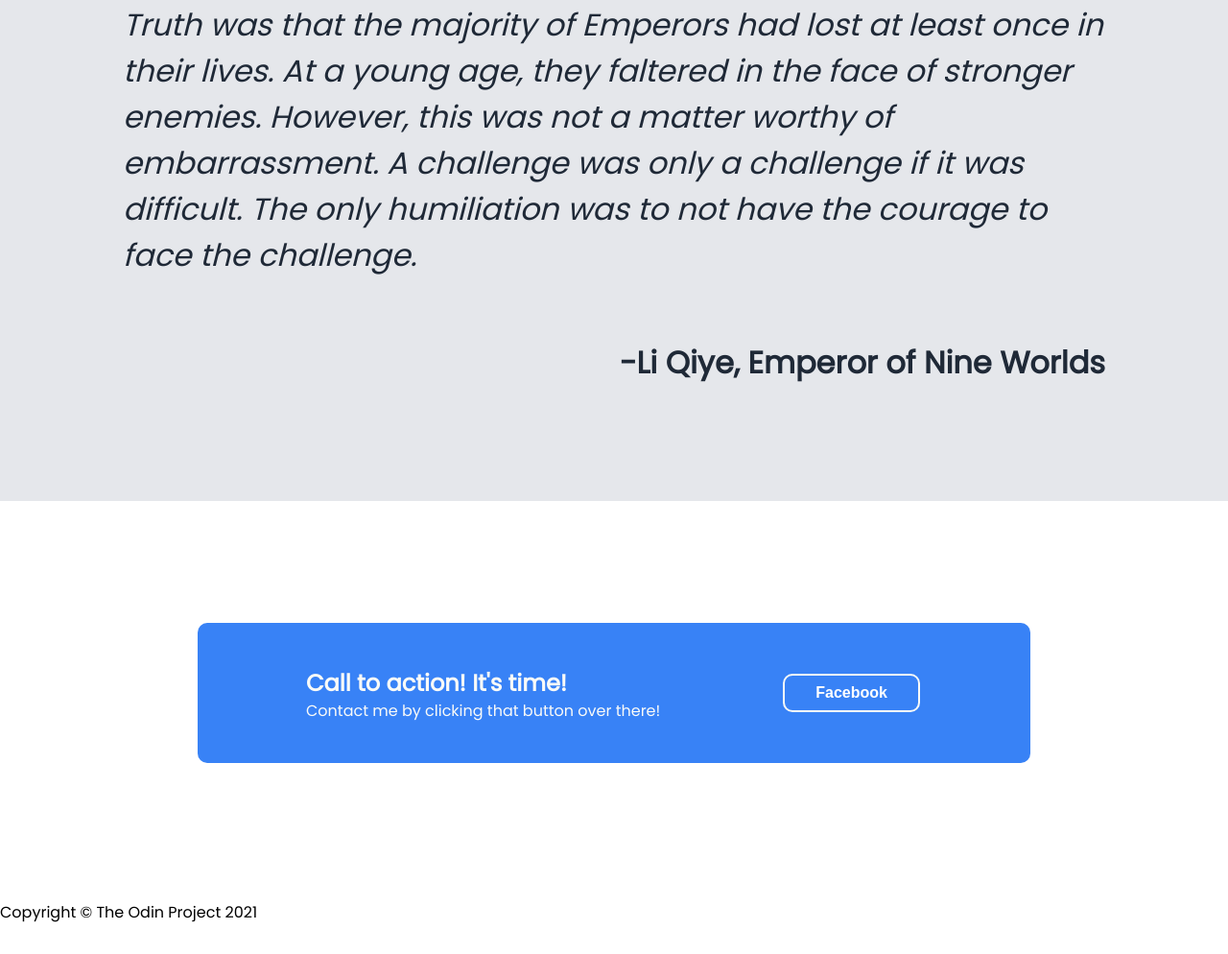
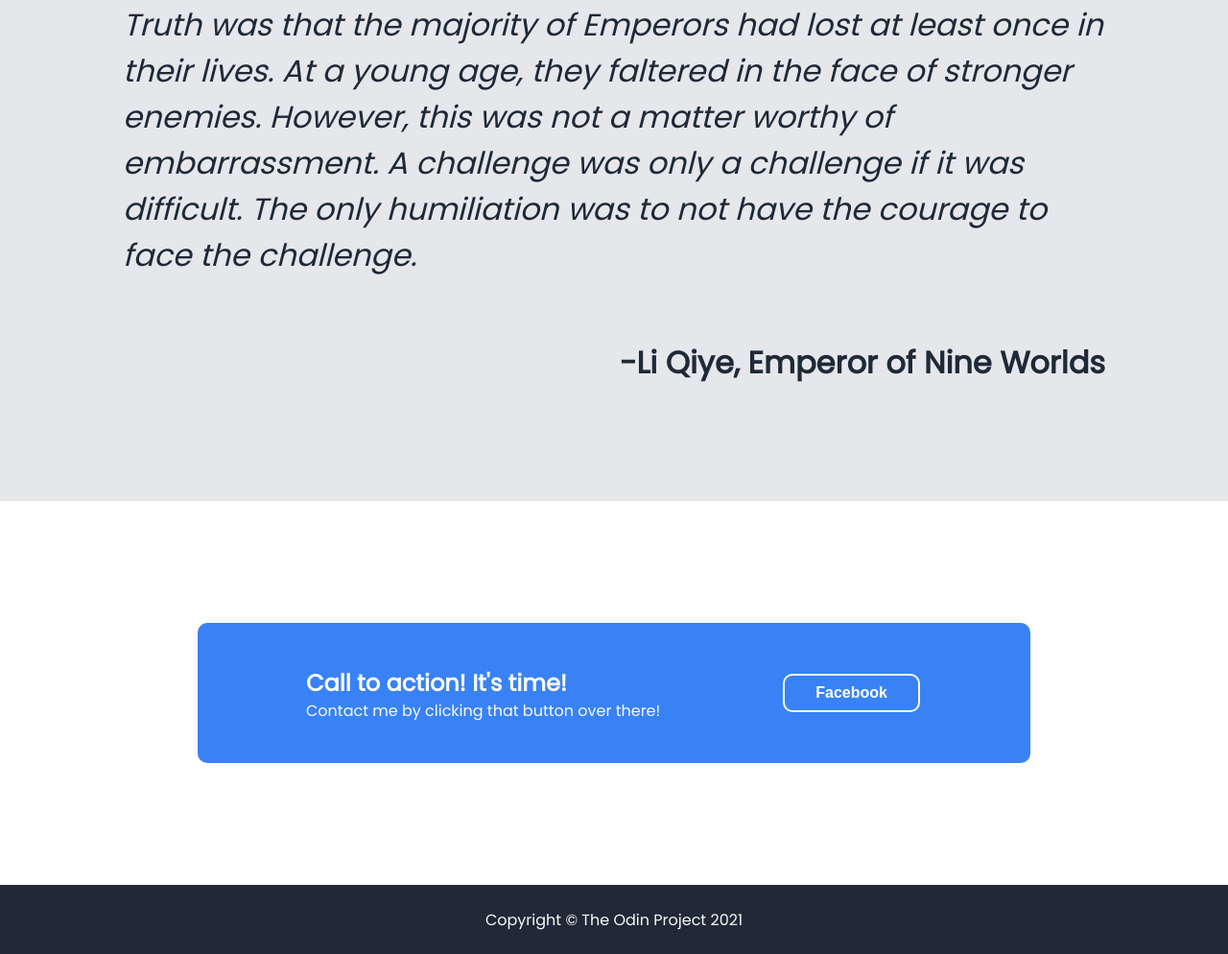
Before and after one commit to darkchinte/semi-portfolio, a plain HTML site: page index.html in a window 1280 px wide. Shown: the part 1462-2456 px from the top of the page at 96% size. Drawn offline with Linux system fonts and the light colour scheme.

Commit message:
Add footer

```diff
--- a/style.css
+++ b/style.css
@@ -187,6 +187,15 @@ header ul {
     height: 40px;
 }
 
+footer {
+    height: 72px;
+    display: flex;
+    align-items: center;
+    justify-content: center;
+    background-color: #1F2937;
+    color: #F9FAF8;
+}
+
 ul {
     list-style: none;
 }
```
